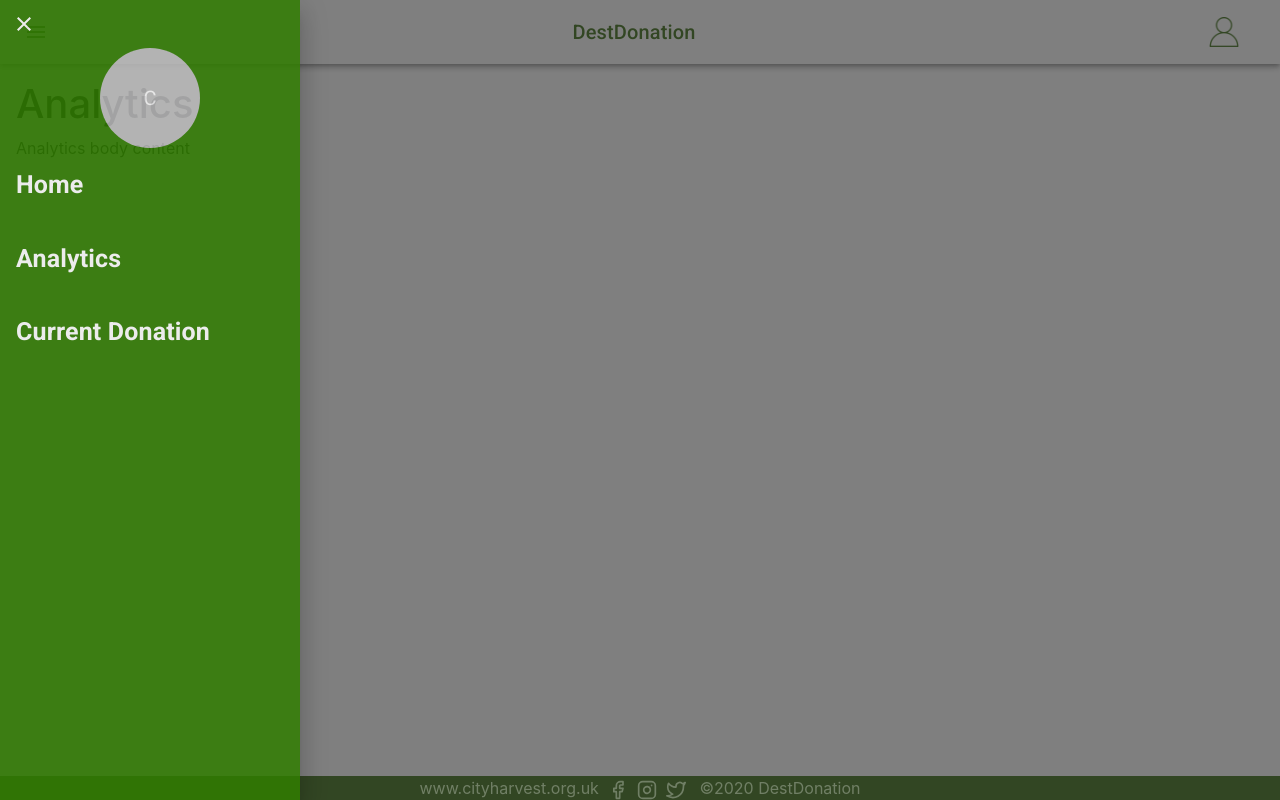
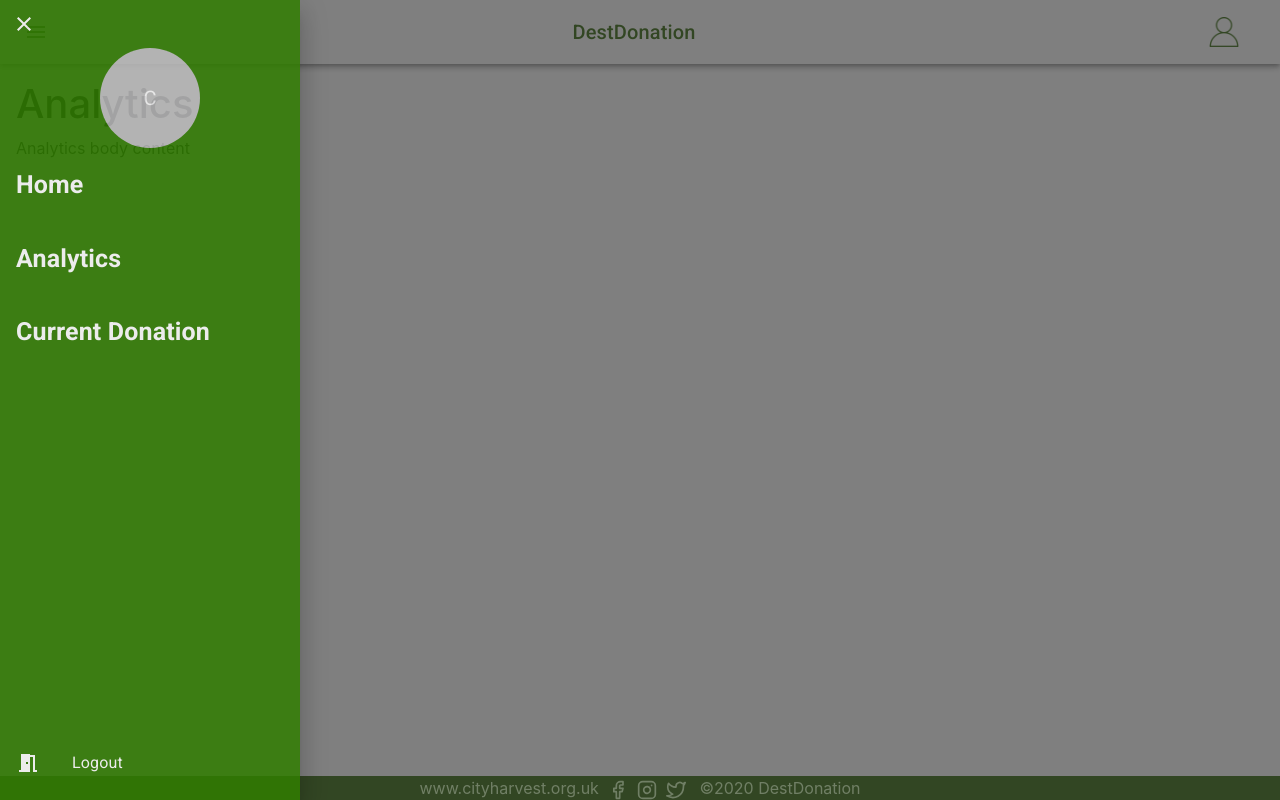
Before and after one commit to Luke-TE/destdonation, a React (Create React App) app in the folder client/: page /Analytics in a window 1280 px wide. Both pictures are taken after a click on the button 36 px from the left and 32 px from the top of the page. Built offline with nearby package versions, Linux system fonts and the light colour scheme.

Commit message:
[if2818] reintroduced the Logout button to the navigation menu,

```diff
--- a/client/src/components/Navigation/Header.css
+++ b/client/src/components/Navigation/Header.css
@@ -20,6 +20,7 @@
 }
 
 .logout {
+  width: 100%;
   position: absolute;
   bottom: 15px;
 }
--- a/client/src/components/Navigation/Header.tsx
+++ b/client/src/components/Navigation/Header.tsx
@@ -3,6 +3,7 @@ import { NavLink } from "react-router-dom";
 import { createStyles, makeStyles, Theme } from "@material-ui/core/styles";
 import MenuIcon from "@material-ui/icons/Menu";
 import CloseIcon from "@material-ui/icons/Close";
+import MeetingRoomIcon from '@material-ui/icons/MeetingRoom';
 import {
   Avatar,
   AppBar,
@@ -14,6 +15,7 @@ import {
   ListItemText,
   Toolbar,
   Typography,
+  ListItemIcon,
 } from "@material-ui/core";
 
 import icon from "./greenIcon.png";
@@ -150,6 +152,13 @@ export default function ButtonAppBar(props: any) {
             </MenuList>
           </div>
         </div>
+
+        <div className="logout">
+          <MenuItem>
+            <ListItemIcon style={{color: 'white'}}><MeetingRoomIcon /></ListItemIcon>
+            <ListItemText primary={'Logout'} style={{color: 'white'}}></ListItemText>
+          </MenuItem>
+        </div>
       </Drawer>
     </div>
   );
```
